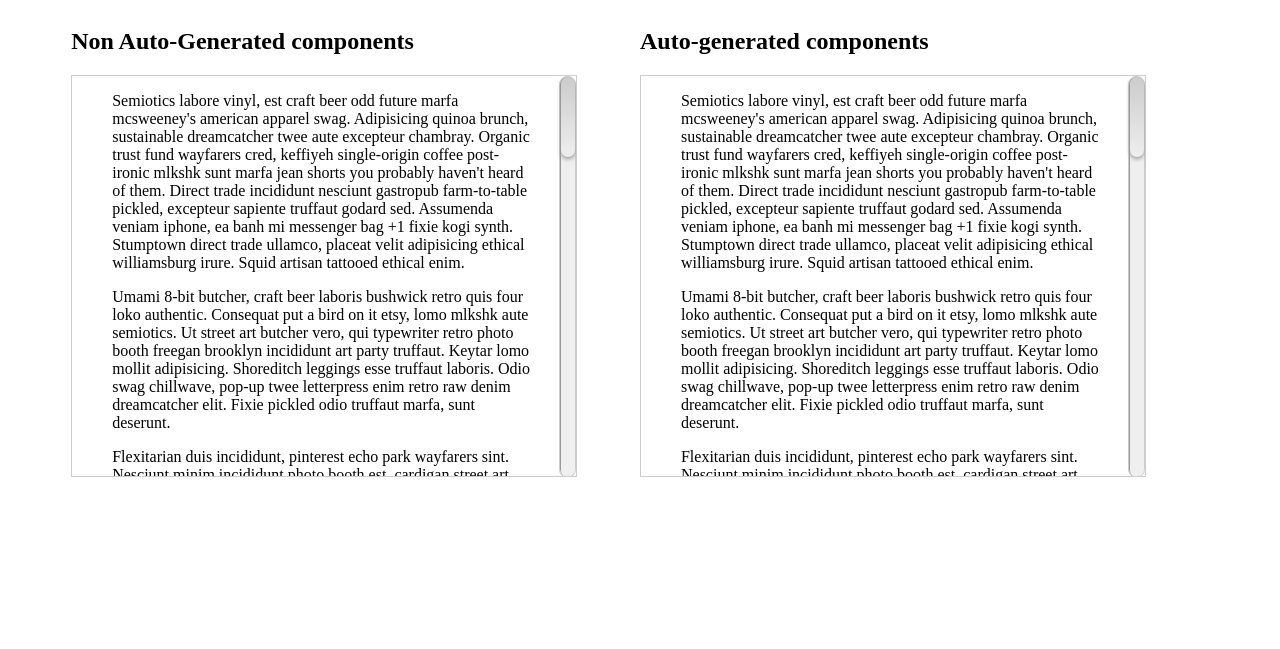
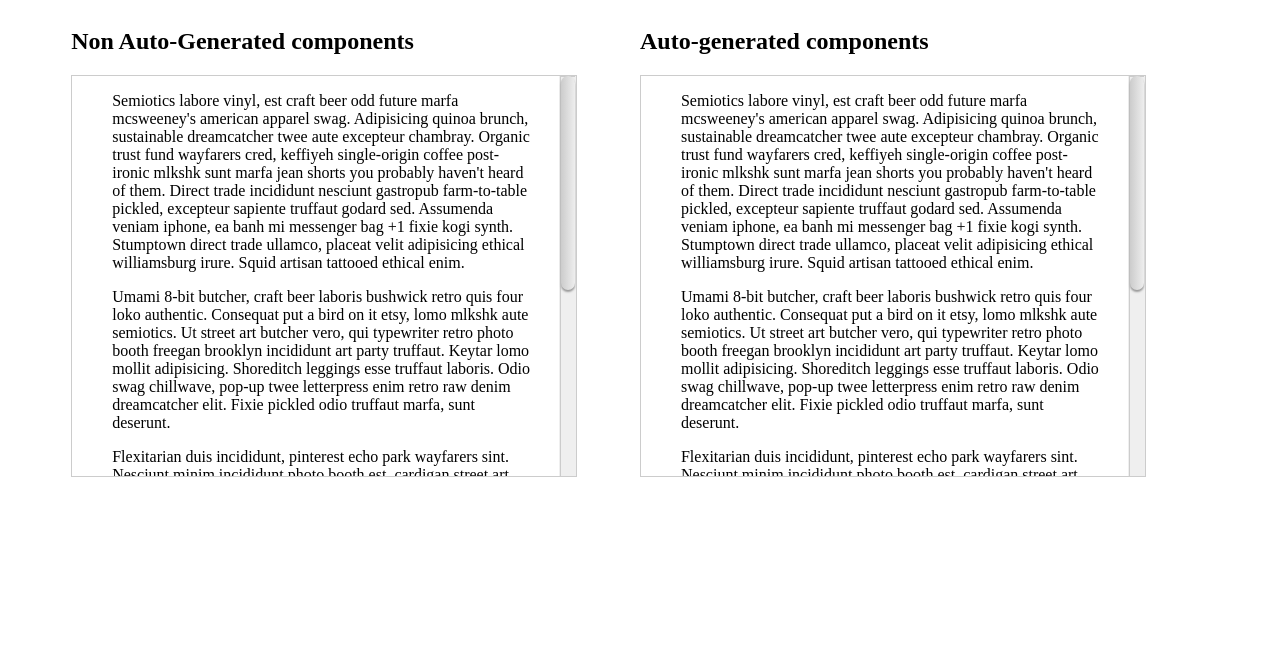
Before and after one commit to mpazienza/scrollify, a plain HTML site: page examples/index.html in a window 1280 px wide. Drawn offline with nearby package versions, Linux system fonts and the light colour scheme.

Commit message:
Added the ability to have an autosized scrollbar

```diff
--- a/examples/css/style.css
+++ b/examples/css/style.css
@@ -27,9 +27,10 @@
   top:0;
   right:0;
   background:#efefef;
-  box-shadow:inset 1px 1px 0 #999;
-  border:solid 1px #ccc;
-  border-radius:15px;
+  box-shadow:inset 1px 1px 0 #ccc;
+  border:solid 1px #efefef;
+  border-top:0;
+  border-bottom:0;
   position:absolute;
   z-index:2;
 }
@@ -40,14 +41,14 @@
   top:0;
   left:1px;
   background:#eeeeee;
-  background-image: -moz-linear-gradient(top,  #cccccc 0%, #eeeeee 100%);
-  background-image: -webkit-gradient(linear, left top, left bottom, color-stop(0%,#cccccc), color-stop(100%,#eeeeee));
-  background-image: -webkit-linear-gradient(top,  #cccccc 0%,#eeeeee 100%);
-  background-image: -o-linear-gradient(top,  #cccccc 0%,#eeeeee 100%);
-  background-image: -ms-linear-gradient(top,  #cccccc 0%,#eeeeee 100%);
-  background-image: linear-gradient(top,  #cccccc 0%,#eeeeee 100%);
-  filter: progid:DXImageTransform.Microsoft.gradient( startColorstr='#cccccc', endColorstr='#eeeeee',GradientType=0 );
-  box-shadow:0 2px 4px #999;
+  background-image: -moz-linear-gradient(left,  #cccccc 0%, #eeeeee 100%);
+  background-image: -webkit-gradient(linear, left top, right bottom, color-stop(0%,#cccccc), color-stop(100%,#eeeeee));
+  background-image: -webkit-linear-gradient(left,  #cccccc 0%,#eeeeee 100%);
+  background-image: -o-linear-gradient(left,  #cccccc 0%,#eeeeee 100%);
+  background-image: -ms-linear-gradient(lefy,  #cccccc 0%,#eeeeee 100%);
+  background-image: linear-gradient(left,  #cccccc 0%,#eeeeee 100%);
+  filter: progid:DXImageTransform.Microsoft.gradient( startColorstr='#cccccc', endColorstr='#eeeeee',GradientType=1 );
+  box-shadow:0 2px 2px #999;
   border-radius:15px;
   position:absolute;
   cursor:pointer;
--- a/examples/index.html
+++ b/examples/index.html
@@ -48,7 +48,7 @@
 <!-- SCRIPTS -->
 <script src="//ajax.googleapis.com/ajax/libs/jquery/1.7.1/jquery.min.js"></script>
 <script>window.jQuery || document.write('<script src="./js/jquery.js"><\/script>')</script>
-<script src="../scrollify.min.js"></script>
+<script src="../scrollify.js"></script>
 <script>
   jQuery(document).ready(function ($) {
     // Non auto-generated call
--- a/scrollify.js
+++ b/scrollify.js
@@ -30,10 +30,12 @@
 					touch_enable  : true,        // (boolean) Should scroll allow for touch
 					wheel_enable  : true,        // (boolean) Should allow for a mousewheel
 					bar_enable    : true,        // (boolean) Should show a scroll bar
+					handle_resize : true,        // (boolean) Should resize handle to match the content/bar ratio
 					auto_generate : false,       // (boolean) Should the bar be auto generated
 					class_bar     : 'scrollbar', // (string) Class used for the scroll bar
 					class_handle  : 'handle',    // (string) Class used for the scroll handle
-					class_content : 'content'
+					class_content : 'content',   // (string) Class used for the content container
+					job_interval  : 250          // (integer) Milliseconds to run the job at
 				},
 				_win = $(window);
 
@@ -54,7 +56,21 @@
 					_hstart  = 0,
 					_tscroll = false,
 					_tstart  = 0,
-					_setup, _up, _down, _move, _wheel, _touchstart, _touchend, _touchmove, _kill;
+					_setup, _up, _down, _move, _wheel, _touchstart, _touchend, _touchmove, _kill, _job;
+
+			// A job that runs every X milliseconds to perform checks
+			_job = function () {
+				var _p;
+
+				// Resize handle if needed
+				if (params.handle_resize) {
+					_p = _obj.height()/_cnt.outerHeight();
+
+					_hdl.animate({
+						height : (_bar.height() * _p) + 'px'
+					});
+				}
+			};
 
 			// Setup the content
 			_setup = function () {
@@ -279,6 +295,9 @@
 			}
 
 			_win.bind('mouseleave', _kill);
+
+			_job();
+			setInterval(_job, params.job_interval);
 		});
 	};
 }(jQuery, window));
```
